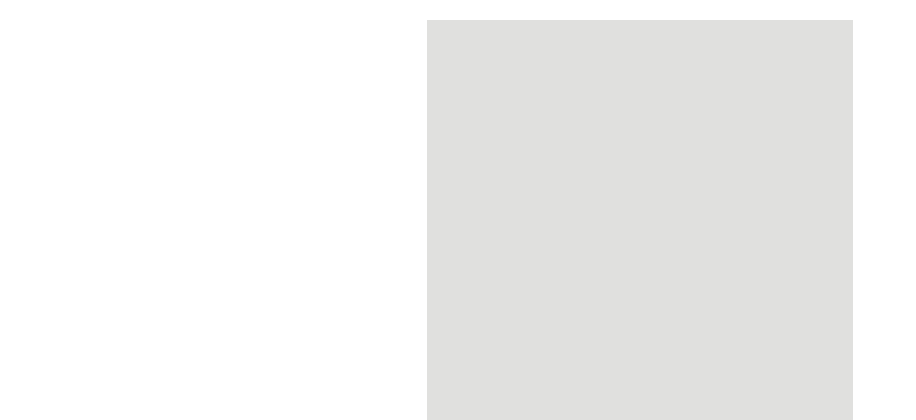
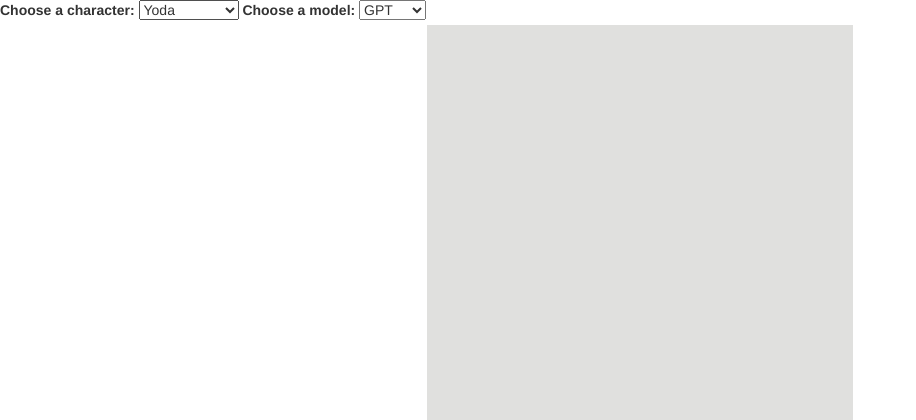
Before and after one commit to 4ku/character_chatbots, a FastAPI app: page / in a window 1280 px wide. Shown: the top 420 px of the page, without its empty margins (0-916 px from the left). Run offline with FastAPI, Linux system fonts and the light colour scheme; parts of the project's set-up code (start-up, migrations or seed data) failed here and were passed over; some libraries are stand-ins or nearby versions.

Commit message:
HTML was changed a bit

```diff
--- a/app/main.py
+++ b/app/main.py
@@ -5,7 +5,6 @@ from fastapi import FastAPI, Request, Form
 from fastapi.responses import HTMLResponse
 from fastapi.staticfiles import StaticFiles
 from fastapi.templating import Jinja2Templates
-# from model import ChatBot
 from html_utils import build_html_chat
 
 # GPT model imports
@@ -36,7 +35,6 @@ async def root(request: Request, message: Optional[str] = Form(None)):
 
         # gets a response of the AI bot
         _, history = model.interact_single(message, history, yoda_personality)
-        #_ = chatbot.get_reply(message)
 
         # converts the chat history into an HTML dialog
         chat_html = '\n'.join([
@@ -71,5 +69,4 @@ if __name__ == "__main__":
         args=model_args
     )
 
-    # chatbot = ChatBot()
     uvicorn.run(app, host="0.0.0.0", port=8000)
--- a/app/templates/index.html
+++ b/app/templates/index.html
@@ -14,14 +14,29 @@ https://www.flaticon.com/premium-icon/man_2202112?term=avatar&page=1&position=2&
 
 <!DOCTYPE html>
 <html>
+
 <head>
     <script src="http://code.jquery.com/jquery-1.11.1.min.js"></script>
     <link href="https://use.fontawesome.com/releases/v5.0.7/css/all.css" rel="stylesheet">
-        <link href="https://stackpath.bootstrapcdn.com/bootstrap/3.0.0/css/bootstrap.min.css" rel="stylesheet" id="bootstrap-css">
+    <link href="https://stackpath.bootstrapcdn.com/bootstrap/3.0.0/css/bootstrap.min.css" rel="stylesheet"
+        id="bootstrap-css">
     <script src="https://stackpath.bootstrapcdn.com/bootstrap/3.0.0/js/bootstrap.min.js"></script>
     <link rel="stylesheet" href="{{ url_for('static', path='/styles.css') }}">
 </head>
+
 <body>
+    <!-- Add proper styling and functionality-->
+    <label for="character">Choose a character:</label>
+    <select name="character" id="character">
+        <option value="Yoda">Yoda</option>
+        <option value="Sponge Bob">Sponge Bob</option>
+    </select>
+    <label for="model">Choose a model:</label>
+    <select name="model" id="character">
+        <option value="GPT">GPT</option>
+        <option value="GPT2">GPT2</option>
+        <option value="TF-IDF">TF-IDF</option>
+    </select>
     <br>
     <div class="col-sm-4 col-sm-offset-4 frame">
         <ul>
```
Lines whose indentation alone changed are shown as unchanged.
